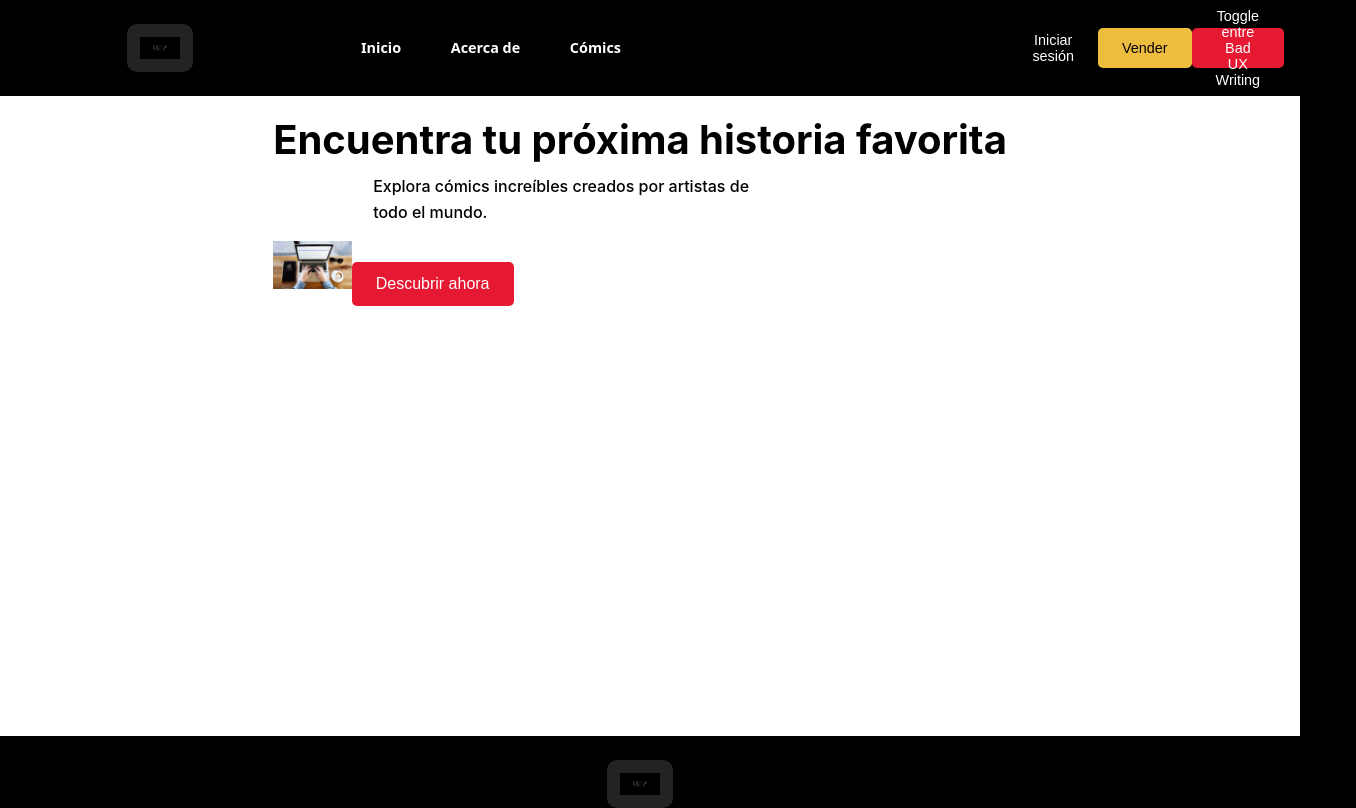
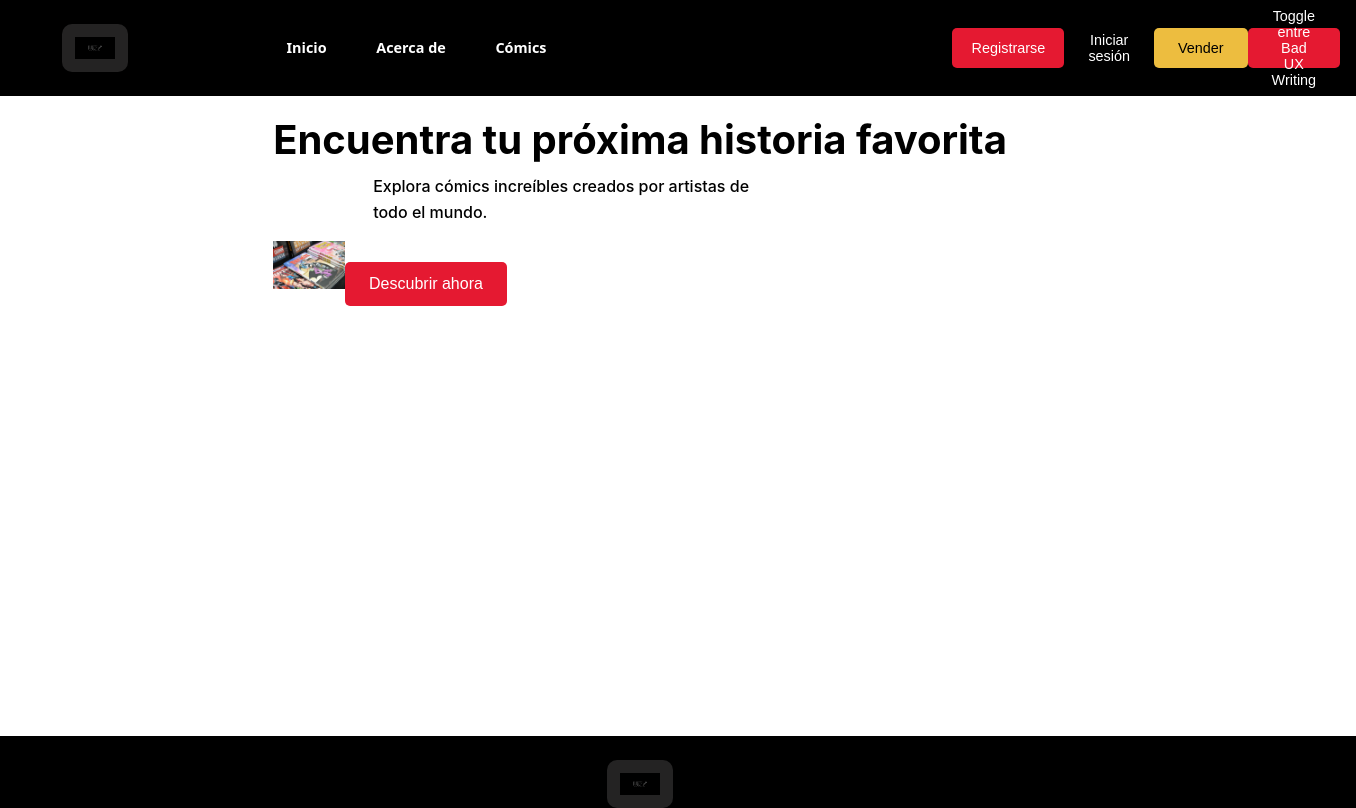
Before and after one commit to einartech/ux-writing, a React (Vite) app: page /ux-writing in a window 1280 px wide. Shown: the top 808 px of the page, 1356 px wide, since content can reach past the window. Built offline with nearby package versions, Linux system fonts and the light colour scheme.

Commit message:
Add reg button, update homepage image & add good/bad texts

```diff
--- a/src/components/header/Header.jsx
+++ b/src/components/header/Header.jsx
@@ -27,6 +27,10 @@ export default function Header() {
         <NavItem href="/home" text={t("nav.comics")} />
       </Navbar>
       <Button
+        className={clsx(styles.button, styles.register)}
+        text={t("button.register")}
+      />
+      <Button
         className={clsx(styles.button, styles.logIn)}
         text={t("button.login")}
       />
--- a/src/locales/bad.json
+++ b/src/locales/bad.json
@@ -3,8 +3,8 @@
     "heroTitle": "Cómics y cosas",
     "heroSubtitle": "Muchas imágenes para ver.",
     "ctaButton": "Haz clic",
-    "goodAlt": "Chica leyendo",
-    "badAlt": "Chica-libro",
+    "goodAlt": "Cómics en una tienda",
+    "badAlt": "Cómic",
     "ctaError": "Intenta otra vez. Error."
   },
 
@@ -15,7 +15,8 @@
   },
 
   "button": {
-    "login": "Entrar",
+    "login": "Cuenta",
+    "register": "Entrar",
     "sell": "Venta",
     "toggle": "UX"
   },
--- a/src/locales/good.json
+++ b/src/locales/good.json
@@ -3,9 +3,9 @@
     "heroTitle": "Encuentra tu próxima historia favorita",
     "heroSubtitle": "Explora cómics increíbles creados por artistas de todo el mundo.",
     "ctaButton": "Descubrir ahora",
-    "goodAlt": "Chica adolescente leyendo un cómic clásico en una sala iluminada por el sol",
+    "goodAlt": "Cómics vintages en una tienda",
     "badAlt": "Imagen aleatoria",
-    "ctaError": "Lo sentimos, esta función aún no está disponible. Por favor, vuelve pronto."
+    "ctaError": "Lo sentimos, esta función aún no está disponible. Puedes navegar a través de los botones arriba."
   },
 
   "nav": {
@@ -16,6 +16,7 @@
 
   "button": {
     "login": "Iniciar sesión",
+    "register": "Registrarse",
     "sell": "Vender",
     "toggle": "UX Writing"
   },
--- a/src/pages/ux-writing/uxWriting.jsx
+++ b/src/pages/ux-writing/uxWriting.jsx
@@ -5,7 +5,7 @@ import styles from "./UxWriting.module.css";
 import Header from "../../components/header/Header";
 import Button from "../../components/button/Button";
 import Footer from "../../components/footer/Footer";
-import laptopImage from "../../assets/images/laptop-coffee-typing.jpg";
+import comics from "../../assets/images/comic-books.jpg";
 
 export default function UxWriting() {
   const { t, i18n } = useTranslation();
@@ -26,10 +26,11 @@ export default function UxWriting() {
 
           <div className={styles.imageContainer}>
             <img
-              src={ laptopImage }
+              src={ comics }
               alt={uxMode === "good" ? t("home.goodAlt") : t("home.badAlt")}
               className={styles.heroImage}
             />
+              {/* Este butón no nos lleva a ningún lado - A PROPÓSITO! */}
               <Button
               className={styles.ctaButton}
               text={t("home.ctaButton")}
```
Also changed, not shown: src/assets/images/comic-books.jpg (added).
